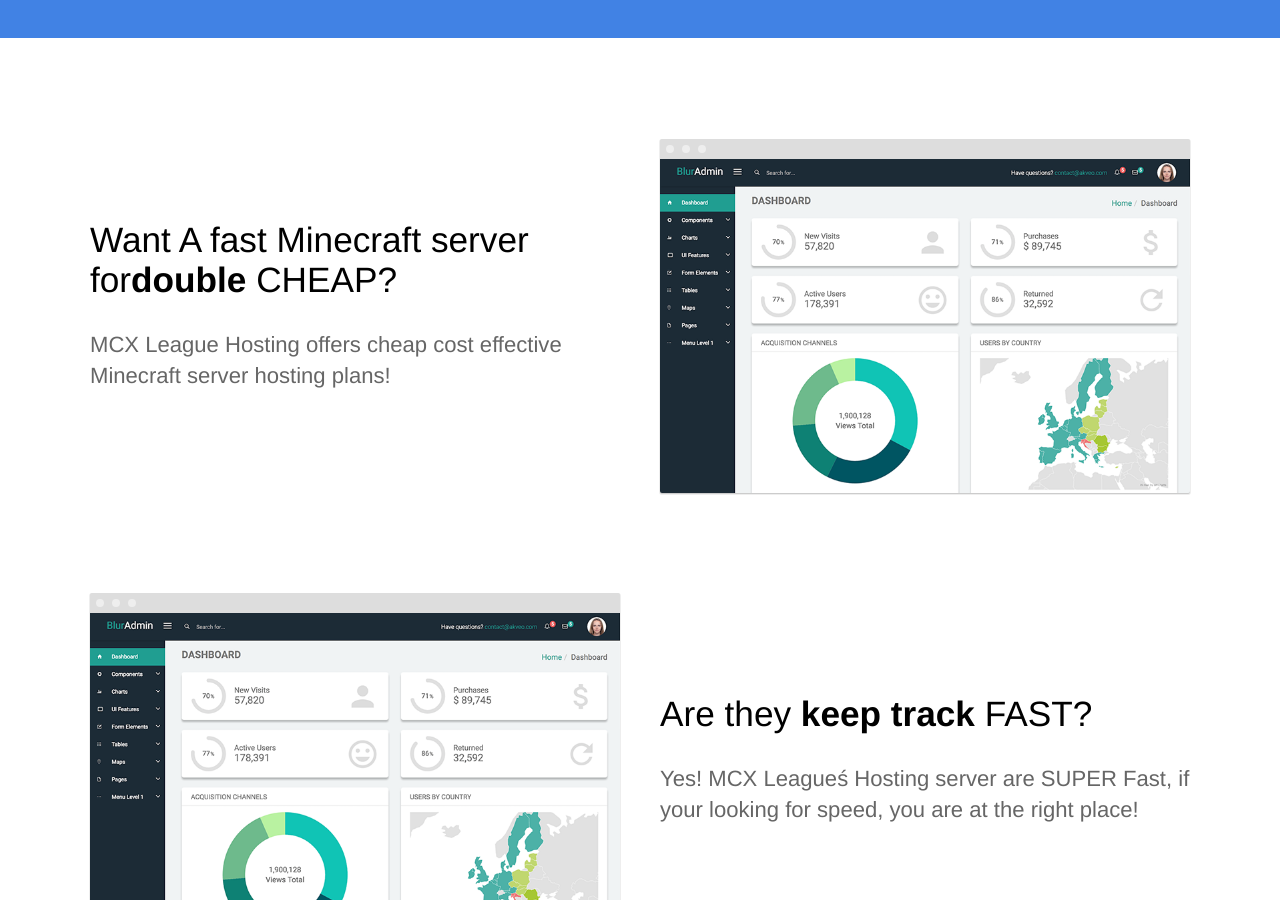
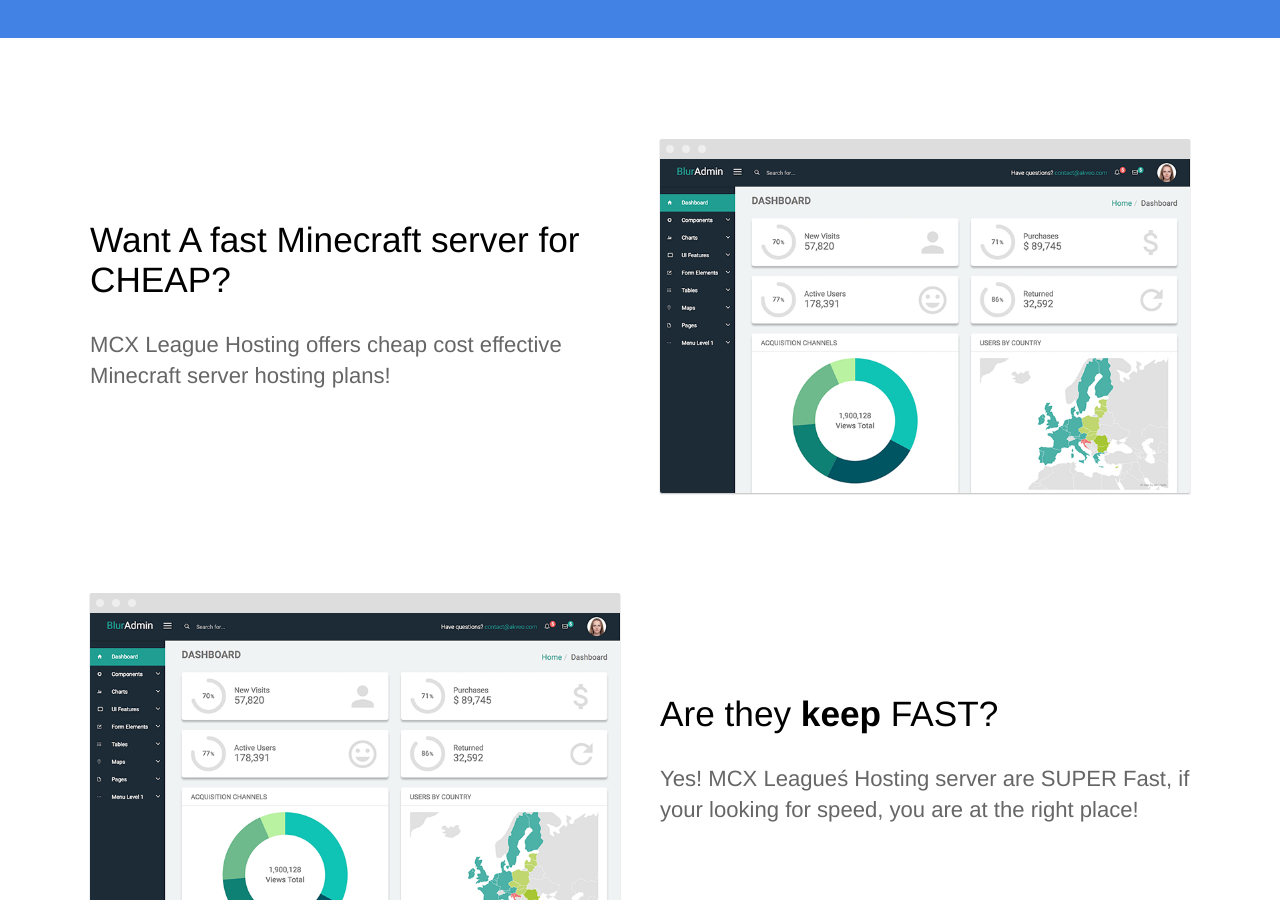
Before and after one commit to mcxleague/server-hosting, a Jekyll site: the page built from index.html, in a window 1280 px wide and 900 px high, scrolled down 898 px. Built offline with Jekyll 4.4.1, drawn with Linux system fonts in a browser that asks for light colours.

Commit message:
Update index.html

```diff
--- a/index.html
+++ b/index.html
@@ -17,7 +17,7 @@
 	<section>
 		<div class="container flex">
 			<div class="text editable">
-				<h2>Want A fast Minecraft server for<strong>double</strong> CHEAP?</h2>
+				<h2>Want A fast Minecraft server for<strong></strong> CHEAP?</h2>
 				<p>MCX League Hosting offers cheap cost effective Minecraft server hosting plans! </p>
 			</div>
 			<div class="image">
@@ -29,7 +29,7 @@
 	<section>
 		<div class="container flex">
 			<div class="text editable">
-				<h2>Are they <strong>keep track</strong> FAST?</h2>
+				<h2>Are they <strong>keep</strong> FAST?</h2>
 				<p>Yes! MCX Leagueś Hosting server are SUPER Fast, if your looking for speed, you are at the right place!</p>
 			</div>
 			<div class="image">
```
